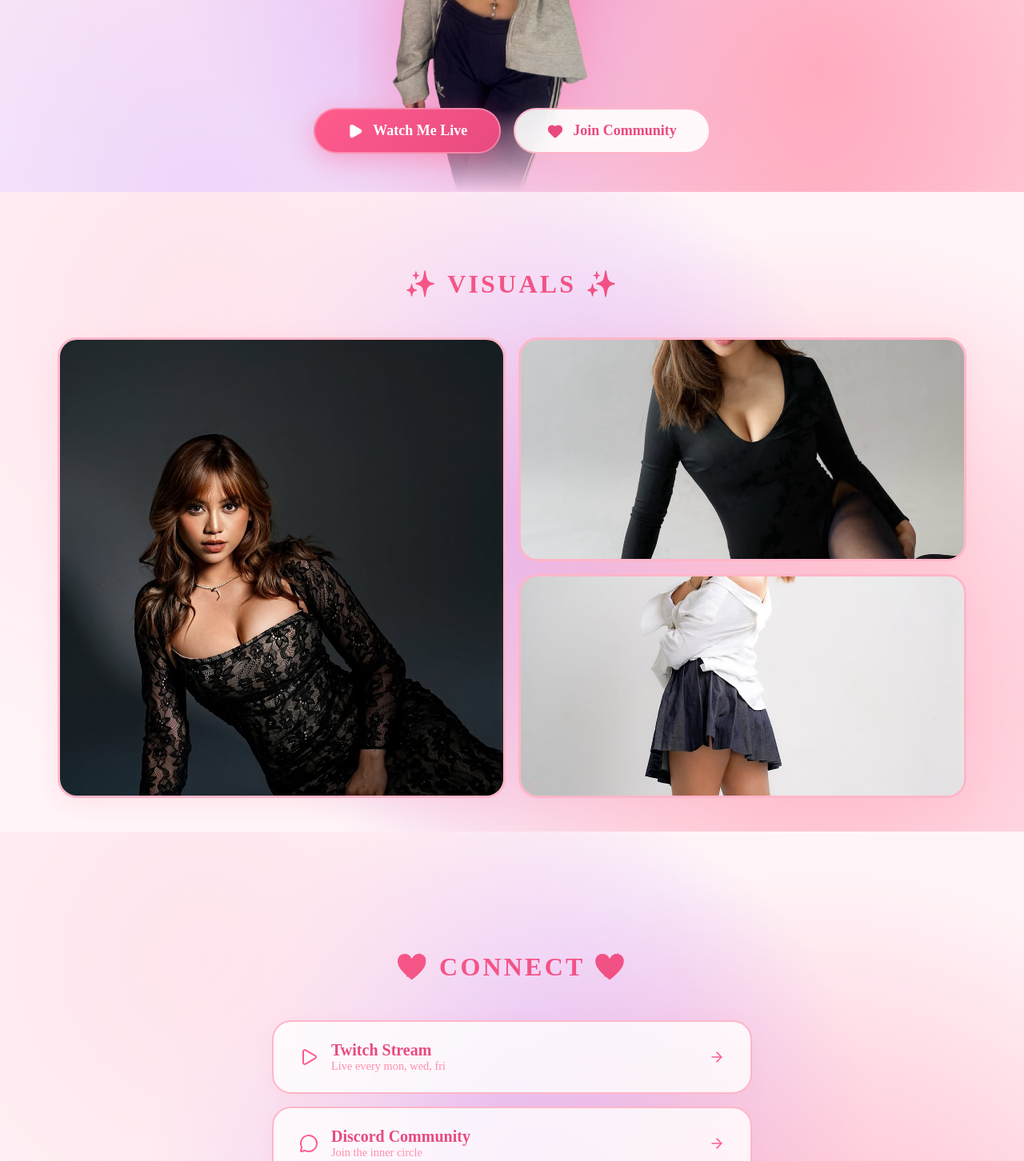
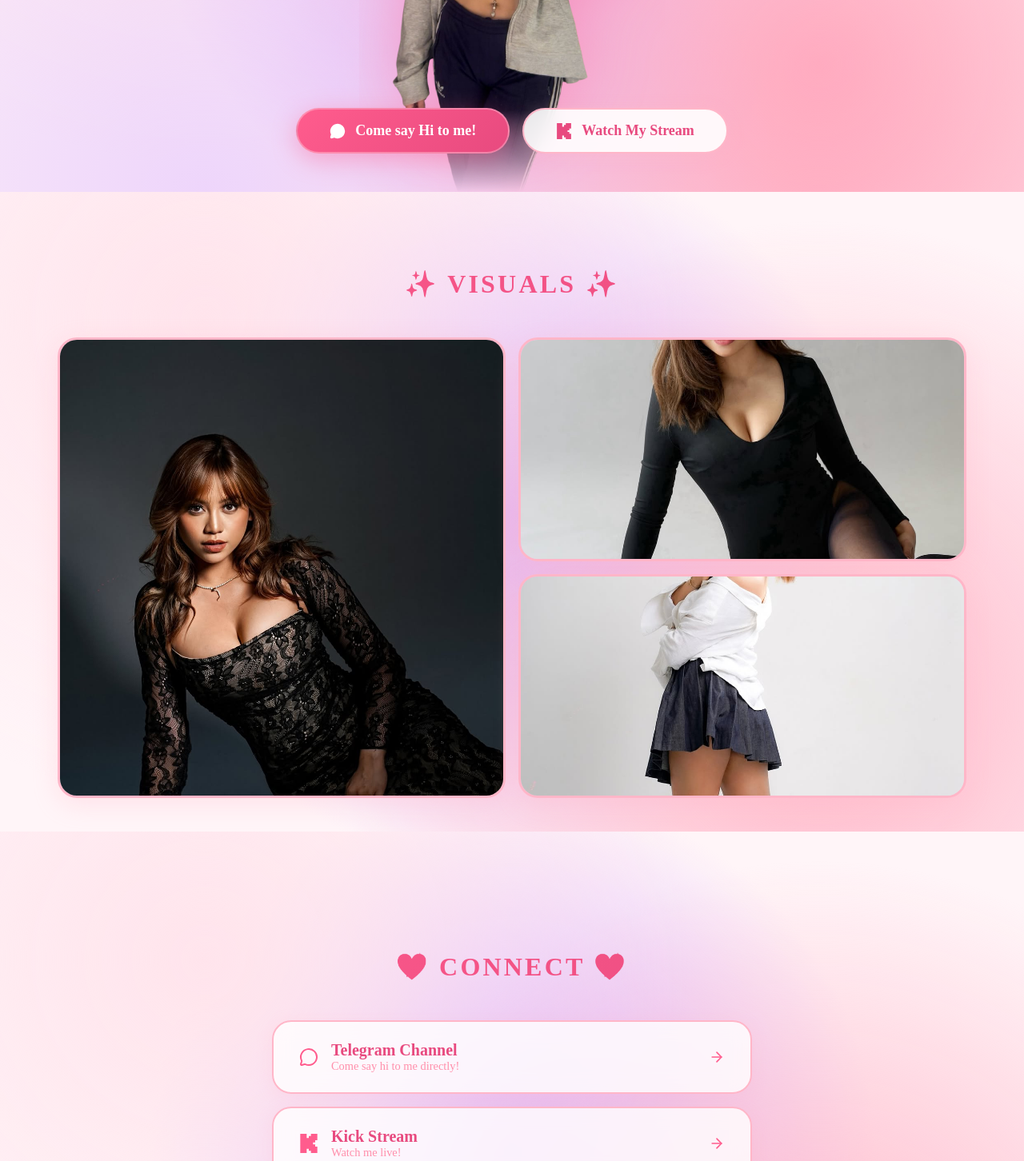
Before and after one commit to hpol369/ItsNadchos, a Next.js app: page / in a window 1280 px wide. Shown: the part 560-2012 px from the top of the page at 80% size. Built offline with nearby package versions, Linux system fonts and the light colour scheme.

Commit message:
Update socials to Kick and Telegram (remove Twitch/Discord)
- Changed streaming platform from Twitch to Kick
- Updated footer with Kick and Telegram icons
- Removed Twitter, added Telegram

Co-Authored-By: Claude Opus 4.5 <noreply@anthropic.com>

```diff
--- a/src/app/page.tsx
+++ b/src/app/page.tsx
@@ -1,6 +1,7 @@
 import Link from "next/link";
 import { Play, Heart, MessageCircle, ArrowRight } from "lucide-react";
-import { FaTwitter, FaInstagram, FaTiktok } from "react-icons/fa";
+import { FaInstagram, FaTiktok, FaTelegram } from "react-icons/fa";
+import { SiKick } from "react-icons/si";
 import styles from "./page.module.css";
 
 export default function Home() {
@@ -50,19 +51,19 @@ export default function Home() {
         <div className={styles.buttonContainer}>
           <div className={styles.buttonGroup}>
             <Link
-              href="#live"
+              href="https://t.me/your_telegram"
               className={styles.btnPrimary}
             >
-              <Play size={20} fill="currentColor" />
-              Watch Me Live
+              <MessageCircle size={20} fill="currentColor" />
+              Come say Hi to me!
             </Link>
 
             <Link
-              href="#community"
+              href="https://kick.com/your_channel"
               className={styles.btnSecondary}
             >
-              <Heart size={20} fill="currentColor" />
-              Join Community
+              <SiKick size={20} />
+              Watch My Stream
             </Link>
           </div>
         </div>
@@ -117,23 +118,23 @@ export default function Home() {
           💖 Connect 💖
         </h2>
         <div className={styles.actions}>
-          <Link href="#" className={styles.actionCard}>
+          <Link href="https://t.me/your_telegram" className={styles.actionCard}>
             <div style={{ display: 'flex', alignItems: 'center', gap: '1rem' }}>
-              <Play className={styles.actionIcon} />
+              <MessageCircle className={styles.actionIcon} />
               <div>
-                <div className={styles.actionTitle}>Twitch Stream</div>
-                <div className={styles.actionSubtitle}>Live every mon, wed, fri</div>
+                <div className={styles.actionTitle}>Telegram Channel</div>
+                <div className={styles.actionSubtitle}>Come say hi to me directly!</div>
               </div>
             </div>
             <ArrowRight size={20} className={styles.actionIcon} />
           </Link>
 
-          <Link href="#" className={styles.actionCard}>
+          <Link href="https://kick.com/your_channel" className={styles.actionCard}>
             <div style={{ display: 'flex', alignItems: 'center', gap: '1rem' }}>
-              <MessageCircle className={styles.actionIcon} />
+              <SiKick className={styles.actionIcon} size={24} />
               <div>
-                <div className={styles.actionTitle}>Discord Community</div>
-                <div className={styles.actionSubtitle}>Join the inner circle</div>
+                <div className={styles.actionTitle}>Kick Stream</div>
+                <div className={styles.actionSubtitle}>Watch me live!</div>
               </div>
             </div>
             <ArrowRight size={20} className={styles.actionIcon} />
@@ -170,7 +171,8 @@ export default function Home() {
       */}
       <footer className={styles.footer}>
         <div className={styles.socials}>
-          <Link href="#" className={styles.socialIcon}><FaTwitter size={20} /></Link>
+          <Link href="https://kick.com/your_channel" className={styles.socialIcon}><SiKick size={20} /></Link>
+          <Link href="https://t.me/your_telegram" className={styles.socialIcon}><FaTelegram size={20} /></Link>
           <Link href="#" className={styles.socialIcon}><FaInstagram size={20} /></Link>
           <Link href="#" className={styles.socialIcon}><FaTiktok size={20} /></Link>
         </div>
```
